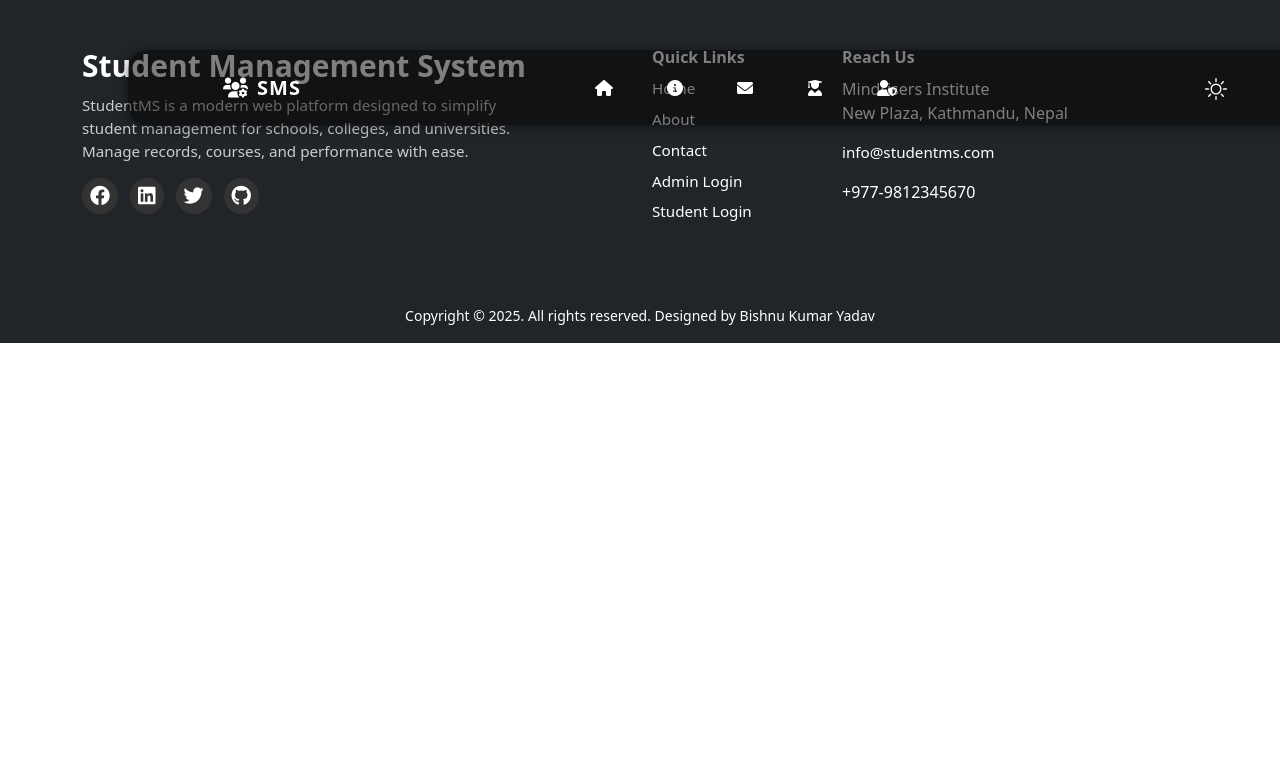
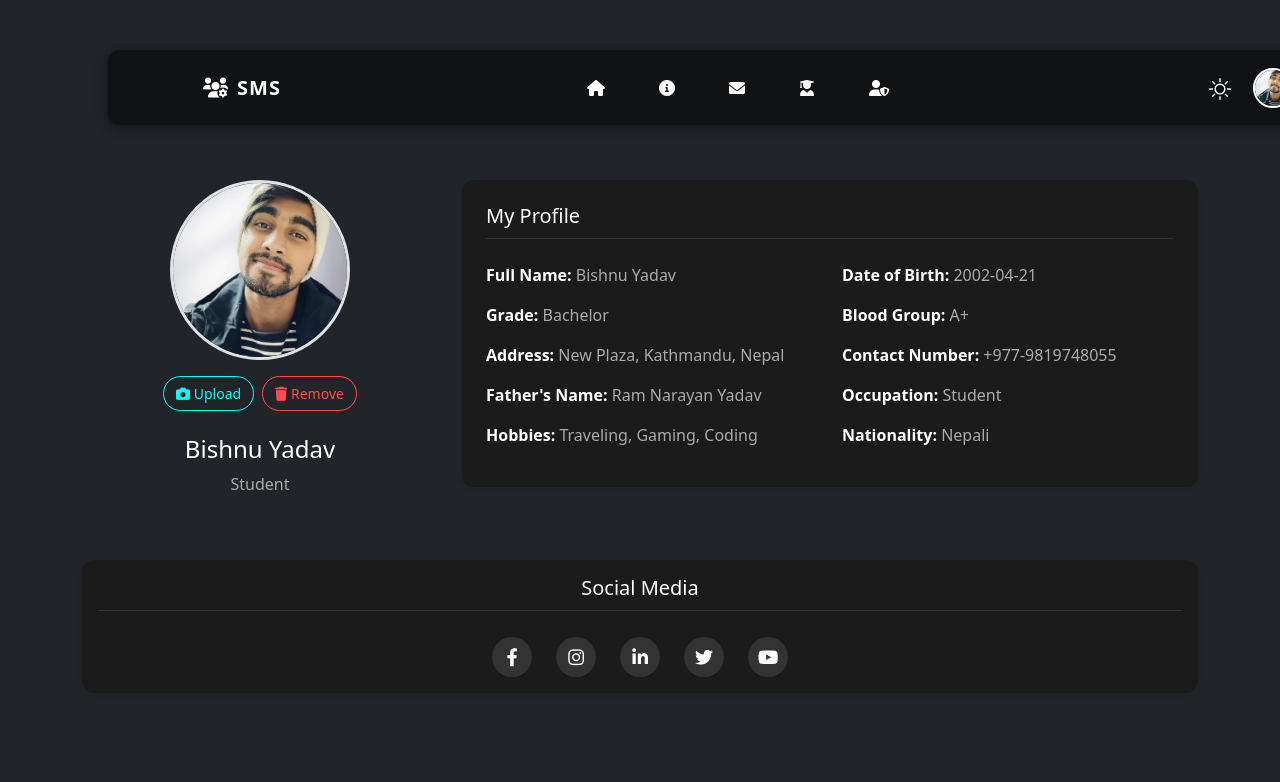
Before and after one commit to Bishnuu72/Student-Management-System, a React (Vite) app in the folder Frontend/: page /profile in a window 1280 px wide. Shown: the top 782 px of the page. Built offline with nearby package versions, Linux system fonts and the light colour scheme.

Commit message:
Profile UI

```diff
--- a/Frontend/src/App.css
+++ b/Frontend/src/App.css
@@ -2,13 +2,14 @@
   position: fixed;
   background: rgba(0, 0, 0, 0.5);
   padding: 15px 80px;
-  border-radius: 20px;
-  width: 95%;
-  max-width: 1200px;
-  margin: 50px 10%;
-  z-index: 10;
+  border-radius: 12px;
+  width: 100%;
+  max-width: 1300px;
+  margin: 50px 108px;
+  z-index: 1000;
   box-shadow: 0 2px 12px rgba(0, 0, 0, 0.5);
   transition: background 0.3s ease;
+  overflow: visible;
 }
 
 .custom-navbar.light {
@@ -22,6 +23,7 @@
   max-width: 1200px;
   margin: 0 auto;
   padding: 0 15px;
+  position: relative;
 }
 
 .logo-text {
@@ -161,6 +163,68 @@
   text-shadow: 0 0 5px #007bff;
   transform: rotate(20deg);
 }
+
+.right-controls {
+  display: flex;
+  align-items: center;
+  gap: 1rem;
+  position: relative;
+  z-index: 1010;
+}
+
+.avatar-dropdown {
+  position: relative;
+  z-index: 1011;
+}
+
+.avatar-img {
+  width: 40px;
+  height: 40px;
+  border-radius: 50%;
+  object-fit: cover;
+  cursor: pointer;
+  border: 2px solid #fff;
+  box-shadow: 0 2px 6px rgba(0, 0, 0, 0.15);
+}
+
+.dropdown-menu {
+  position: absolute;
+  top: 50px;
+  right: 0;
+  background: white;
+  border-radius: 8px;
+  box-shadow: 0 4px 12px rgba(0, 0, 0, 0.1);
+  z-index: 1020;
+  width: 180px;
+  padding: 0.5rem 0;
+  display: block !important;
+}
+
+.dropdown-item {
+  display: flex;
+  align-items: center;
+  padding: 10px 16px;
+  gap: 10px;
+  font-size: 14px;
+  color: #333;
+  text-decoration: none;
+  transition: background 0.2s;
+}
+
+.dropdown-item:hover {
+  background-color: #f0f0f0;
+}
+
+.logout-btn {
+  background: none;
+  border: none;
+  width: 100%;
+  text-align: left;
+  font: inherit;
+  color: inherit;
+  cursor: pointer;
+}
+
 
 
 
@@ -379,3 +443,102 @@
   text-decoration: underline;
   color: #0056b3;
 }
+
+
+/* Profile Page CSS */
+
+.profile-section {
+  padding-top: 180px;
+  padding-bottom: 40px;
+}
+
+.profile-avatar img {
+  width: 180px;
+  height: 180px;
+  object-fit: cover;
+  border-radius: 50%;
+  border: 4px solid #00ffff;
+  background-color: #222;
+}
+
+.upload-icons .btn {
+  font-size: 0.875rem;
+  padding: 6px 12px;
+  border-radius: 20px;
+  transition: all 0.3s ease;
+}
+
+.upload-icons .btn-outline-primary {
+  color: #00ffff;
+  border-color: #00ffff;
+}
+
+.upload-icons .btn-outline-primary:hover {
+  background-color: #00ffff;
+  color: #111;
+}
+
+.upload-icons .btn-outline-danger {
+  color: #ff4d4f;
+  border-color: #ff4d4f;
+}
+
+.upload-icons .btn-outline-danger:hover {
+  background-color: #ff4d4f;
+  color: #fff;
+}
+
+.card {
+  background-color: #1b1b1b;
+  border: none;
+  border-radius: 12px;
+  color: #fff;
+}
+
+.card h5 {
+  border-bottom: 1px solid #333;
+  padding-bottom: 10px;
+}
+
+.text-muted {
+  color: #aaa !important;
+}
+
+.social-icons a {
+  width: 40px;
+  height: 40px;
+  font-size: 18px;
+  color: #fff;
+  background-color: #333;
+  border-radius: 50%;
+  display: inline-flex;
+  align-items: center;
+  justify-content: center;
+  text-decoration: none;
+  transition: all 0.3s ease;
+}
+
+.social-icons a:hover {
+  background-color: #00ffff;
+  color: #111;
+  transform: scale(1.1);
+}
+
+
+/* For responsiveness */
+@media (max-width: 768px) {
+  .profile-avatar img {
+    width: 140px;
+    height: 140px;
+  }
+
+  .upload-icons {
+    flex-direction: column;
+    gap: 10px;
+  }
+
+  .social-icons {
+    gap: 16px;
+    flex-wrap: wrap;
+  }
+}
--- a/Frontend/src/App.jsx
+++ b/Frontend/src/App.jsx
@@ -6,6 +6,7 @@ import Navbar from "./components/Navbar";
 import Footer from "./components/Footer";
 import StudentLogin from "./layout/StudentLogin";
 import AdminLogin from "./layout/AdminLogin";
+import Profile from "./pages/Profile";
 
 function App() {
   const [darkMode, setDarkMode] = useState(true);
@@ -22,6 +23,7 @@ function App() {
           <Route path="/" element={<Home />} />
           <Route path="student-login" element={<StudentLogin />} />
           <Route path="admin-login" element={<AdminLogin />} />
+          <Route path="profile" element={<Profile darkMode={darkMode} toggleTheme={toggleTheme} />} />
         </Routes>
         <Footer darkMode={darkMode} toggleTheme={toggleTheme} />
       </Router>
--- a/Frontend/src/components/Navbar.jsx
+++ b/Frontend/src/components/Navbar.jsx
@@ -1,6 +1,7 @@
-import React from "react";
+import React, { useEffect, useRef, useState } from "react";
 import { Link, useLocation } from "react-router-dom";
 import { BsSun, BsMoon } from "react-icons/bs";
+import userImg from "../assets/profile.jpg";
 
 const navItems = [
   { to: "/", icon: "fa-house", label: "Home" },
@@ -12,6 +13,25 @@ const navItems = [
 
 const Navbar = ({ darkMode, toggleTheme }) => {
   const location = useLocation();
+  const [dropdownOpen, setDropdownOpen] = useState(false);
+  const dropdownRef = useRef();
+
+  const toggleDropdown = () => setDropdownOpen(!dropdownOpen);
+  const handleLogout = () => {
+    // Your logout logic here
+    alert("Logged out");
+  };
+
+  useEffect(() => {
+  const handleClickOutside = (event) => {
+    if (dropdownRef.current && !dropdownRef.current.contains(event.target)) {
+      setDropdownOpen(false);
+    }
+  };
+
+  document.addEventListener("mousedown", handleClickOutside);
+  return () => document.removeEventListener("mousedown", handleClickOutside);
+}, []);
 
   return (
     <nav className={`custom-navbar ${darkMode ? "dark" : "light"}`}>
@@ -35,11 +55,35 @@ const Navbar = ({ darkMode, toggleTheme }) => {
           ))}
         </ul>
 
-        {/* Right: Theme Toggle */}
-        <div className="theme-icon">
-          <button onClick={toggleTheme} className="theme-toggle-btn">
-            {darkMode ? <BsSun size={22} /> : <BsMoon size={22} />}
-          </button>
+        {/* Right: Theme Toggle + Avatar */}
+        <div className="right-controls">
+          <div className="theme-icon">
+            <button onClick={toggleTheme} className="theme-toggle-btn">
+              {darkMode ? <BsSun size={22} /> : <BsMoon size={22} />}
+            </button>
+          </div>
+
+          <div className="avatar-dropdown" ref={dropdownRef}>
+            <img
+              src={userImg}
+              alt="User Avatar"
+              className="avatar-img"
+              onClick={toggleDropdown}
+            />
+            {dropdownOpen && (
+              <div className="dropdown-menu">
+                <Link to="/profile" className="dropdown-item">
+                  <i className="fa-solid fa-user"></i> Profile
+                </Link>
+                <Link to="/dashboard" className="dropdown-item">
+                  <i className="fa-solid fa-table-columns"></i> Dashboard
+                </Link>
+                <button className="dropdown-item logout-btn" onClick={handleLogout}>
+                  <i className="fa-solid fa-right-from-bracket"></i> Logout
+                </button>
+              </div>
+            )}
+          </div>
         </div>
       </div>
     </nav>
--- a/Frontend/src/layout/AdminLogin.jsx
+++ b/Frontend/src/layout/AdminLogin.jsx
@@ -41,11 +41,11 @@ const AdminLogin = () => {
                 </button>
               </div>
 
-              <div className="mt-3 text-center">
+              {/* <div className="mt-3 text-center">
                 <a href="/" className="text-muted small">
                   Forgot Username / Password?
                 </a>
-              </div>
+              </div> */}
             </form>
 
             {/* Back to Home */}
--- a/Frontend/src/layout/StudentLogin.jsx
+++ b/Frontend/src/layout/StudentLogin.jsx
@@ -41,11 +41,11 @@ const StudentLogin = () => {
                 </button>
               </div>
 
-              <div className="mt-3 text-center">
+              {/* <div className="mt-3 text-center">
                 <a href="/" className="text-muted small">
                   Forgot Username / Password?
                 </a>
-              </div>
+              </div> */}
             </form>
 
             {/* Back to Home */}
--- /dev/null
+++ b/Frontend/src/pages/Profile.jsx
@@ -0,0 +1,95 @@
+import React from 'react';
+import userImg from "../assets/profile.jpg";
+
+const Profile = ({darkMode}) => {
+//   const role = isAdmin ? 'Admin' : 'Student';
+  const user = {
+  name: 'Bishnu Yadav',
+  role: 'Student',
+  dob: '2002-04-21',
+  grade: 'Bachelor',
+  bloodGroup: 'A+',
+  address: 'New Plaza, Kathmandu, Nepal',
+  contact: '+977-9819748055',
+  fatherName: 'Ram Narayan Yadav',
+  occupation: 'Student',
+  hobbies: 'Traveling, Gaming, Coding',
+  nationality: 'Nepali',
+  avatar: userImg,
+  social: {
+    facebook: '#',
+    instagram: '#',
+    linkedin: '#',
+    twitter: '#',
+    youtube: '#',
+  },
+};
+
+  return (
+    <div className={`profile-section ${darkMode ? "bg-dark text-white" : "bg-light text-dark"}`}>
+    <div className="container">
+      <div className="row">
+        {/* Left Side - Avatar and Role */}
+        <div className="col-md-4 text-center">
+          <div className="profile-avatar">
+            <img
+              src={userImg}
+              alt="User Avatar"
+              className="img-fluid rounded-circle border border-3"
+            />
+            <div className="upload-icons mt-3">
+              <button className="btn btn-outline-primary me-2">
+                <i className="fa-solid fa-camera"></i> Upload
+              </button>
+              <button className="btn btn-outline-danger">
+                <i className="fa-solid fa-trash"></i> Remove
+              </button>
+            </div>
+          </div>
+          <h4 className="mt-4">{user.name}</h4>
+          <p className="text-muted">{user.role}</p>
+        </div>
+
+        {/* Right Side - Bio Details */}
+        <div className="col-md-8">
+          <div className="card p-4 shadow-sm">
+            <h5 className="mb-4">My Profile</h5>
+            <div className="row">
+              {[
+                ['Full Name', user.name],
+                ['Date of Birth', user.dob],
+                ['Grade', user.grade],
+                ['Blood Group', user.bloodGroup],
+                ['Address', user.address],
+                ['Contact Number', user.contact],
+                ["Father's Name", user.fatherName],
+                ['Occupation', user.occupation],
+                ['Hobbies', user.hobbies],
+                ['Nationality', user.nationality],
+              ].map(([label, value], index) => (
+                <div className="col-sm-6 mb-3" key={index}>
+                  <strong>{label}:</strong> <span className="text-muted">{value}</span>
+                </div>
+              ))}
+            </div>
+          </div>
+        </div>
+      </div>
+
+      {/* Social Media Links */}
+      <div className="card mt-5 p-3 text-center shadow-sm">
+        <h5 className="mb-3">Social Media</h5>
+        <div className="social-icons d-flex justify-content-center gap-4">
+          <a href={user.social.facebook} target="_blank" rel="noopener noreferrer"><i className="fa-brands fa-facebook-f"></i></a>
+          <a href={user.social.instagram} target="_blank" rel="noopener noreferrer"><i className="fa-brands fa-instagram"></i></a>
+          <a href={user.social.linkedin} target="_blank" rel="noopener noreferrer"><i className="fa-brands fa-linkedin-in"></i></a>
+          <a href={user.social.twitter} target="_blank" rel="noopener noreferrer"><i className="fa-brands fa-twitter"></i></a>
+          <a href={user.social.youtube} target="_blank" rel="noopener noreferrer"><i className="fa-brands fa-youtube"></i></a>
+        </div>
+      </div>
+      </div>
+    </div>
+  );
+};
+
+export default Profile;
```
Also changed, not shown: Frontend/src/assets/profile.jpg (added).
